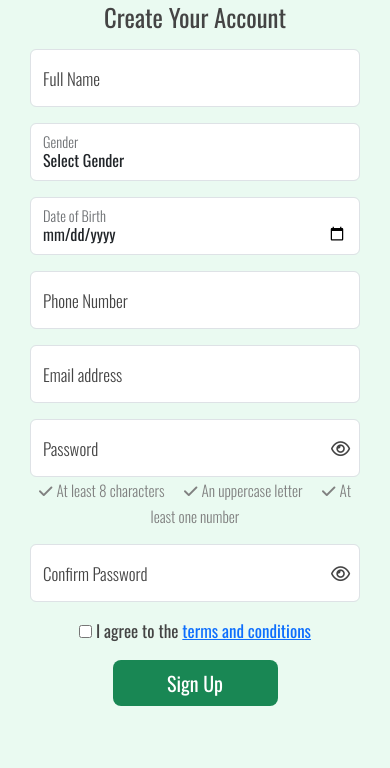
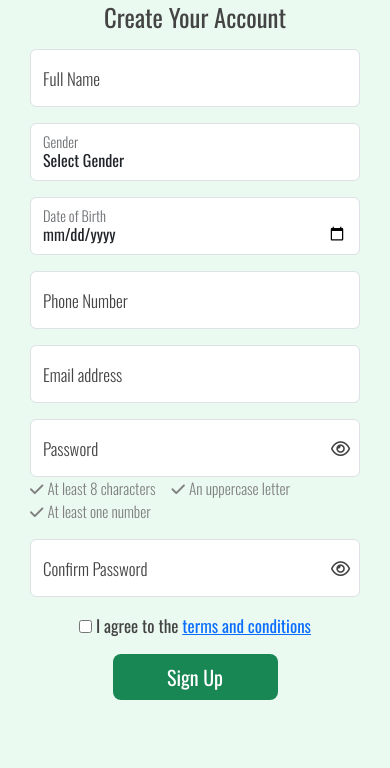
Before and after one commit to pagaslav/theknee-surgery, a Flask app: page /signup in a window 390 px wide. Shown: the part 148-916 px from the top of the page. Run offline with Flask 3, Linux system fonts and the light colour scheme; some libraries are stand-ins or nearby versions.

Commit message:
style(style.css): add password requirements styles
Modifi the CSS for #password-requirements to use flexbox layout with wrapping.

```diff
--- a/static/css/style.css
+++ b/static/css/style.css
@@ -233,10 +233,16 @@ footer {
 
 /* Sign Up Page */
 /* Password requirements */
+#password-requirements {
+  display: flex;
+  flex-wrap: wrap;
+}
+
 #password-requirements p {
   font-size: 0.9em;
   color: gray;
   display: inline;
+  margin-bottom: 0;
 }
 
 .neutral .fa-check,
@@ -396,7 +402,7 @@ footer {
 }
 
 /* Extra small devices (phones, less than 415px) */
-@media (max-width: 415px) {
+@media (max-width: 420px) {
   /* .custom-brand-top {
     font-size: 1.3em;
   } */
@@ -407,6 +413,14 @@ footer {
 
   .welcome-subtitle {
     font-size: 0.9em;
+  }
+  #password-requirements {
+    display: flex;
+    flex-wrap: wrap;
+  }
+
+  #password-requirements p {
+    margin-bottom: 0;
   }
 }
 
```
